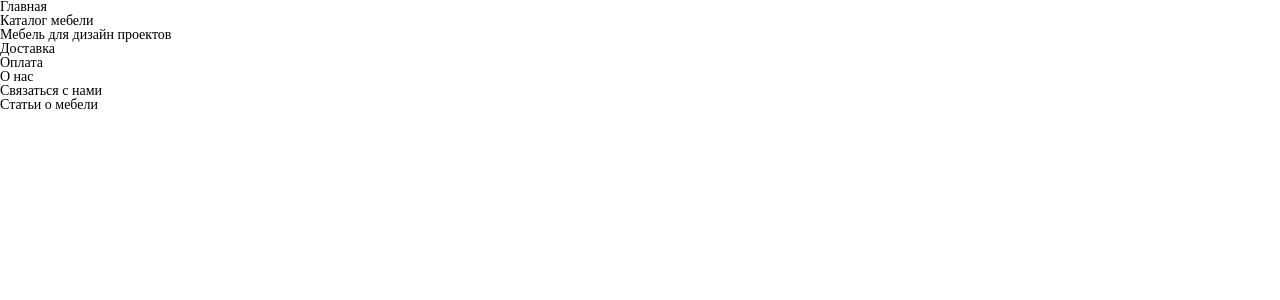
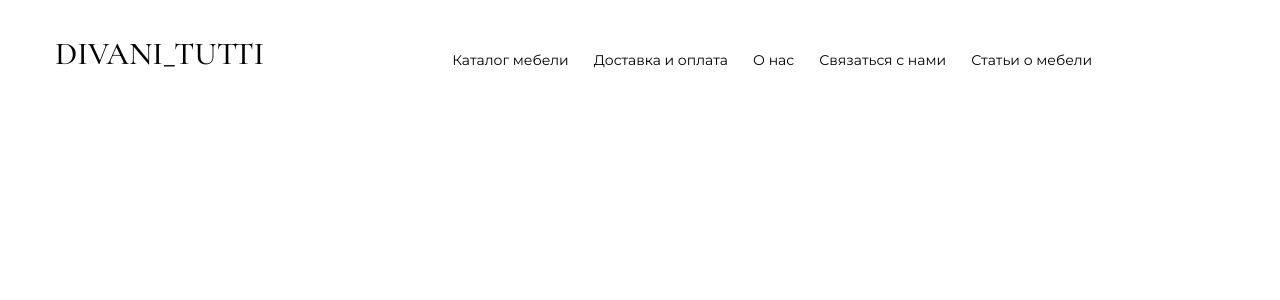
Before and after one commit to Skorzi/DivaniTutti, a React (Create React App) app in the folder frontend/front_divani/: page / in a window 1280 px wide. Shown: the top 300 px of the page. Built offline with nearby package versions, Linux system fonts and the light colour scheme.

Commit message:
Изменил стили и добавил шрифты

```diff
--- a/frontend/front_divani/src/components/header/Header.js
+++ b/frontend/front_divani/src/components/header/Header.js
@@ -1,14 +1,11 @@
 import React from 'react'
 import BurgerMenu from './BurgerMenu'
-
+import '../../static/css/header.css'
 export default function Header() {
 
     const list_of_links = [
-        {name: 'Главная'},
         {name: 'Каталог мебели'},
-        {name: 'Мебель для дизайн проектов'},
-        {name: 'Доставка'},
-        {name: 'Оплата'},
+        {name: 'Доставка и оплата'},
         {name: 'О нас'},
         {name: 'Связаться с нами'},
         {name: 'Статьи о мебели'},
@@ -18,11 +15,13 @@ export default function Header() {
     return (
         <div className='header'>
             <div className='header__block'>
-                <div className='header__logo'></div>
-                <div className='header__links'>
-                    {list_of_links.map(name_link =>
-                        <li key={name_link.name} className='header__category'>{name_link.name}</li>
-                    )}
+                <div className='header__content'>
+                    <div className='header__logo'>DIVANI_TUTTI</div>
+                    <div className='header__links'>
+                        {list_of_links.map(name_link =>
+                            <li key={name_link.name} className='header__category'>{name_link.name}</li>
+                        )}
+                    </div>
                 </div>
                 {/* <BurgerMenu/> */}
             </div>
--- /dev/null
+++ b/frontend/front_divani/src/static/css/header.css
@@ -0,0 +1,36 @@
+@import url("https://fonts.googleapis.com/css2?family=Cormorant+Garamond:wght@500&display=swap");
+@import url("https://fonts.googleapis.com/css2?family=Montserrat&display=swap");
+.header {
+  width: 100%;
+  height: 90px;
+}
+
+.header__content {
+  display: -webkit-box;
+  display: -ms-flexbox;
+  display: flex;
+  -webkit-box-pack: justify;
+      -ms-flex-pack: justify;
+          justify-content: space-between;
+  padding: 3% 0% 0% 0%;
+}
+
+.header__logo {
+  font-family: 'Cormorant Garamond', serif;
+  font-size: 32px;
+  cursor: pointer;
+  margin: 0 0 0 55px;
+}
+
+.header__links {
+  font-family: 'Montserrat', sans-serif;
+  display: -webkit-box;
+  display: -ms-flexbox;
+  display: flex;
+  -webkit-box-pack: justify;
+      -ms-flex-pack: justify;
+          justify-content: space-between;
+  width: 50%;
+  margin: 0 auto;
+  padding: 15px 0% 0% 0%;
+}
--- /dev/null
+++ b/frontend/front_divani/src/static/scss/header.scss
@@ -0,0 +1,33 @@
+@import url('https://fonts.googleapis.com/css2?family=Cormorant+Garamond:wght@500&display=swap');
+@import url('https://fonts.googleapis.com/css2?family=Montserrat&display=swap');
+
+
+.header{
+    width: 100%;
+    height: 90px;
+    // background-color: yellow;
+}
+
+.header__content{
+    display: flex;
+    justify-content: space-between;
+    padding: 3% 0% 0% 0%;
+
+}
+
+.header__logo{
+    font-family: 'Cormorant Garamond', serif;
+    font-size: 32px;
+    cursor: pointer;
+    margin: 0 0 0 55px;
+}
+
+.header__links{
+    font-family: 'Montserrat', sans-serif;
+    display: flex;
+    justify-content: space-between;
+    width: 50%;
+    margin: 0 auto;
+    // font-size: 32px;
+    padding: 15px 0% 0% 0%;
+}
```
